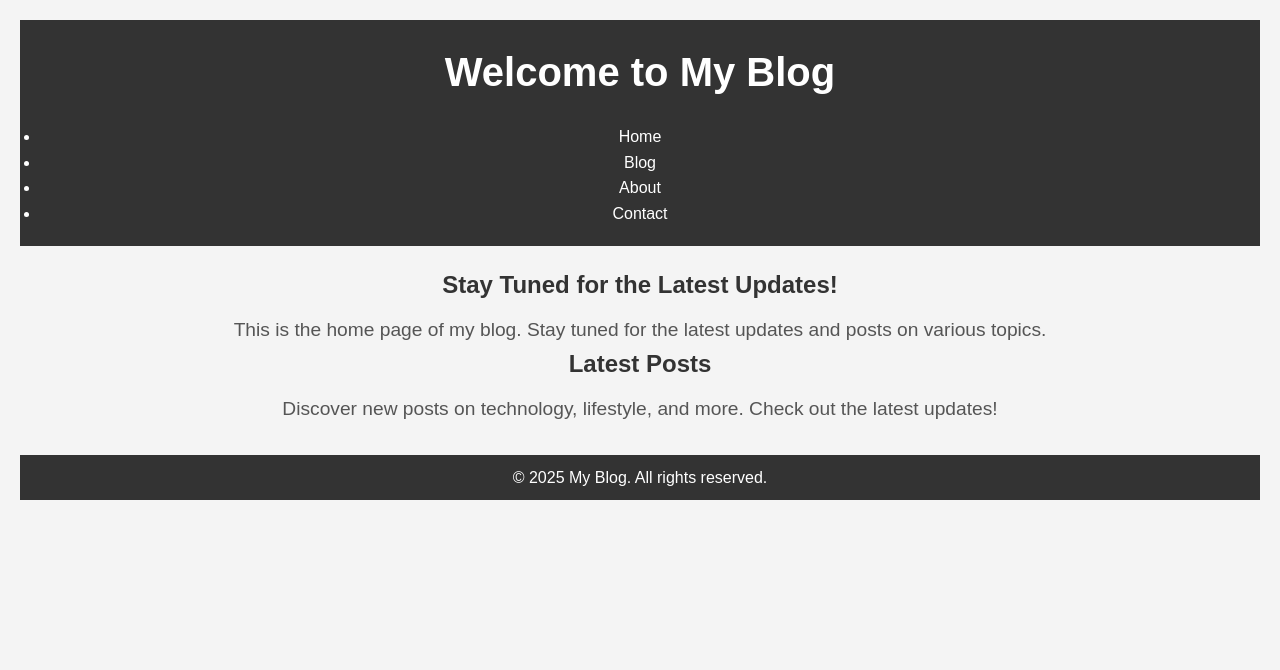
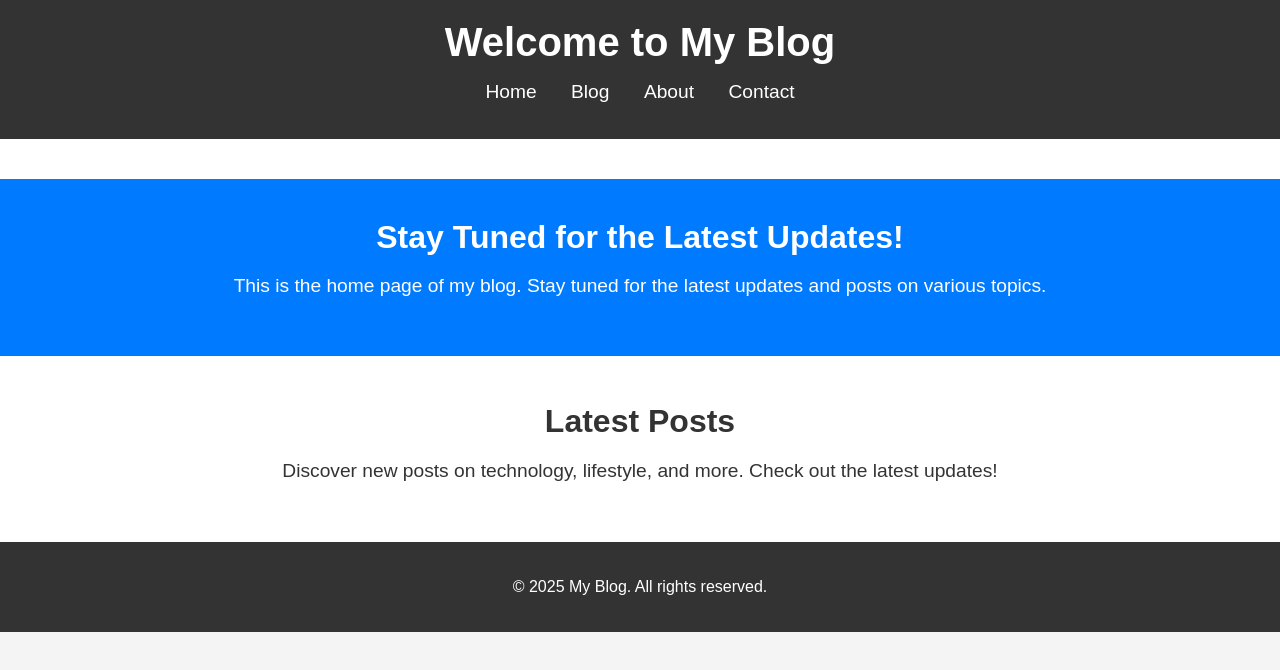
Before and after one commit to Muneer0518/Blogging-Website, a website: page src/index.html in a window 1280 px wide. Drawn offline with Linux system fonts and the light colour scheme.

Commit message:
Update style.css

```diff
--- a/styles/style.css
+++ b/styles/style.css
@@ -1,63 +1,114 @@
-/* Reset some default styles */
-* {
+/* General styles */
+body {
+  font-family: 'Arial', sans-serif;
   margin: 0;
   padding: 0;
-  box-sizing: border-box;
+  background-color: #f4f4f4;
+  color: #333;
 }
 
-/* Apply a background color and text style for the whole page */
-body {
-  font-family: Arial, sans-serif;
-  background-color: #f4f4f4;
-  color: #333;
-  line-height: 1.6;
-  padding: 20px;
+a {
+  text-decoration: none;
+  color: inherit;
+}
+
+.container {
+  width: 90%;
+  margin: 0 auto;
+  max-width: 1200px;
 }
 
 /* Header styling */
 header {
   background-color: #333;
   color: #fff;
-  padding: 20px;
-  text-align: center;
+  padding: 20px 0;
 }
 
 header h1 {
   font-size: 2.5em;
-}
-
-/* Main content area styling */
-main {
-  margin-top: 20px;
+  margin: 0;
   text-align: center;
 }
 
-main p {
+nav ul {
+  list-style: none;
+  text-align: center;
+  padding: 0;
+}
+
+nav ul li {
+  display: inline;
+  margin: 0 15px;
+}
+
+nav ul li a {
+  color: #fff;
   font-size: 1.2em;
-  margin-top: 10px;
-  color: #555;
+}
+
+/* Main section */
+main {
+  padding: 40px 0;
+  background-color: #fff;
+}
+
+.hero {
+  background-color: #007BFF;
+  color: #fff;
+  text-align: center;
+  padding: 40px 0;
+}
+
+.hero h2 {
+  font-size: 2em;
+  margin: 0;
+}
+
+.hero p {
+  font-size: 1.2em;
+}
+
+.blog-intro {
+  padding: 20px 0;
+  text-align: center;
+}
+
+.blog-intro h2 {
+  font-size: 2em;
+  margin-bottom: 20px;
+}
+
+.blog-intro p {
+  font-size: 1.2em;
+  max-width: 800px;
+  margin: 0 auto;
 }
 
 /* Footer styling */
 footer {
-  text-align: center;
-  padding: 10px;
   background-color: #333;
   color: #fff;
-  margin-top: 30px;
+  padding: 20px 0;
+  text-align: center;
 }
 
-/* Navigation styling (if added in the future) */
-nav {
-  margin-top: 20px;
+footer p {
+  font-size: 1em;
 }
 
-nav a {
-  color: #fff;
-  text-decoration: none;
-  margin: 0 15px;
+/* Media Queries */
+@media (max-width: 768px) {
+  nav ul li {
+    display: block;
+    margin: 10px 0;
+  }
+
+  .hero h2 {
+    font-size: 1.8em;
+  }
+
+  .blog-intro h2 {
+    font-size: 1.8em;
+  }
 }
-
-nav a:hover {
-  text-decoration: underline;
-}
```
